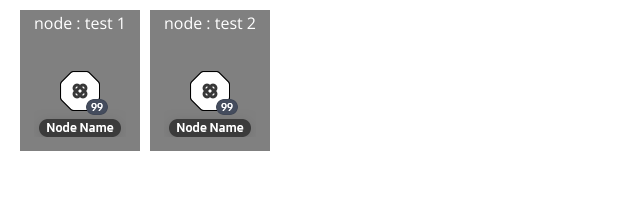
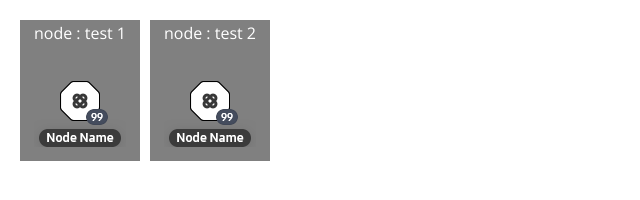
Before and after one commit to archi-taek/study, a plain HTML site: page index.html in a window 1280 px wide. Shown: the whole page, without its empty margins (0-640 px from the left). Drawn offline with nearby package versions, Linux system fonts and the light colour scheme.

Commit message:
Update styles.css

```diff
--- a/css/styles.css
+++ b/css/styles.css
@@ -9,7 +9,7 @@
 
 body {
   background-color: white;
-  padding: 10px 20px;
+  padding: 20px 20px;
   color: #020202;
   font-family: "Open Sans", -apple-system, BlinkMacSystemFont, "Segoe UI",
     Roboto, Oxygen, Ubuntu, Cantarell, "Open Sans", "Helvetica Neue", sans-serif;
```
